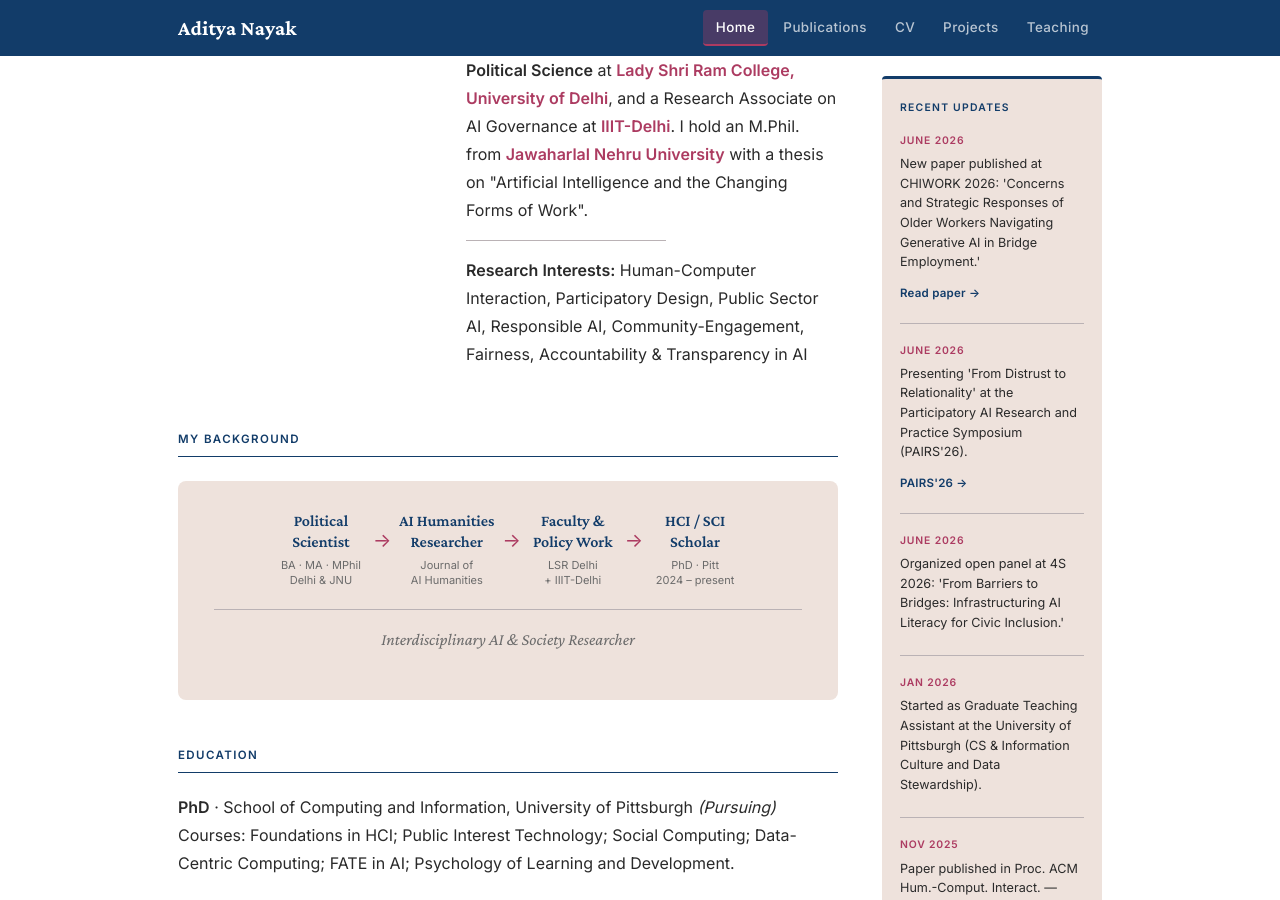
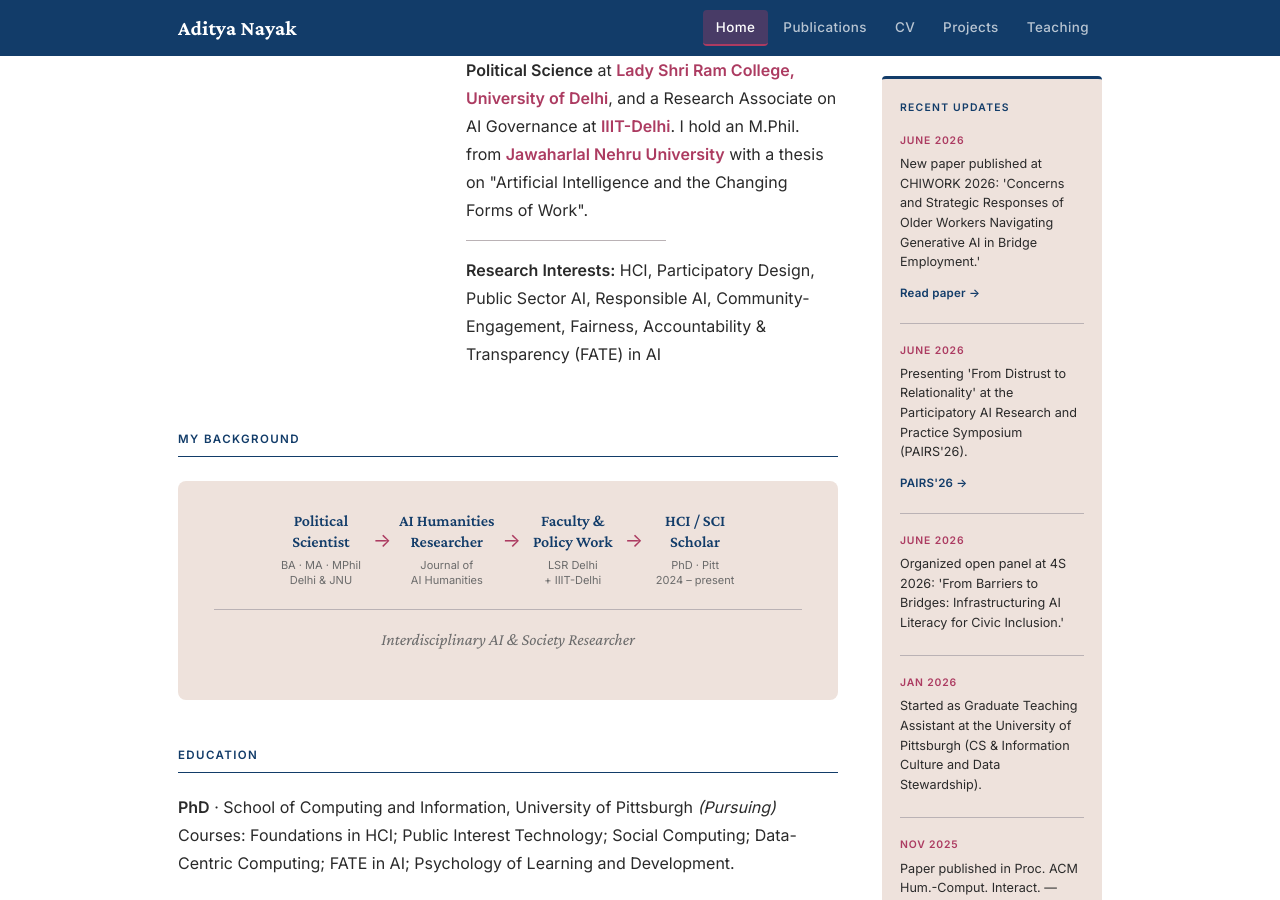
Before and after one commit to adityanayak-info/adityanayak-info.github.io, a Jekyll site: the page built from index.md, in a window 1280 px wide and 900 px high, scrolled down 435 px. Built offline with Jekyll 4.4.1, drawn with Linux system fonts in a browser that asks for light colours.

Commit message:
Update index.md

```diff
--- a/index.md
+++ b/index.md
@@ -56,7 +56,7 @@ permalink: /
 
     <hr class="profile-rule">
 
-    <p><strong>Research Interests:</strong> Human-Computer Interaction, Participatory Design, Public Sector AI, Responsible AI, Community-Engagement, Fairness, Accountability &amp; Transparency in AI</p>
+    <p><strong>Research Interests:</strong> HCI, Participatory Design, Public Sector AI, Responsible AI, Community-Engagement, Fairness, Accountability &amp; Transparency (FATE) in AI</p>
 
   </div>
 </div>
```
